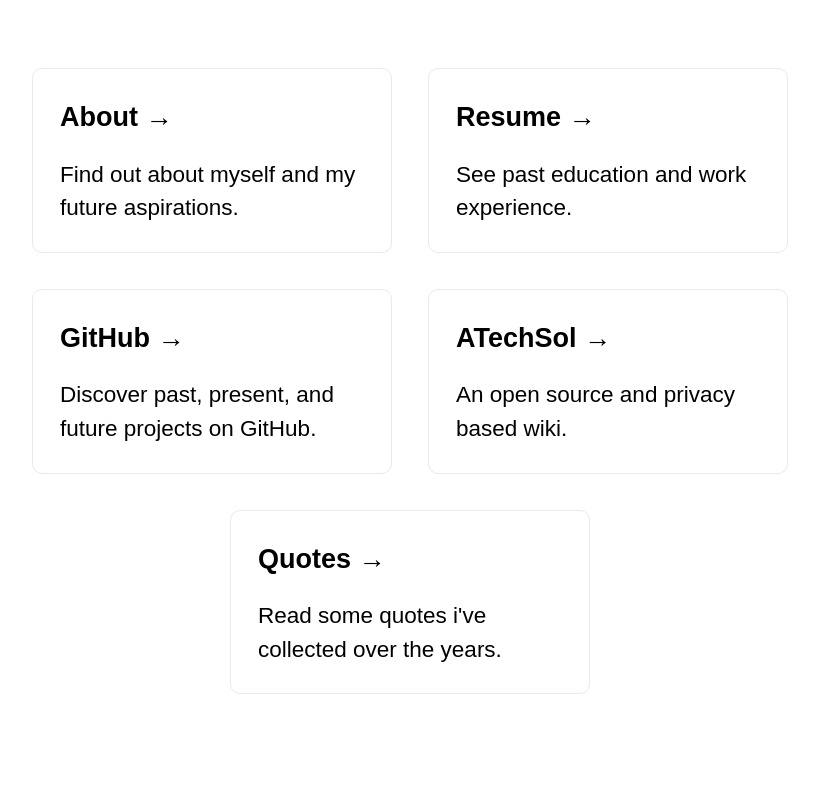
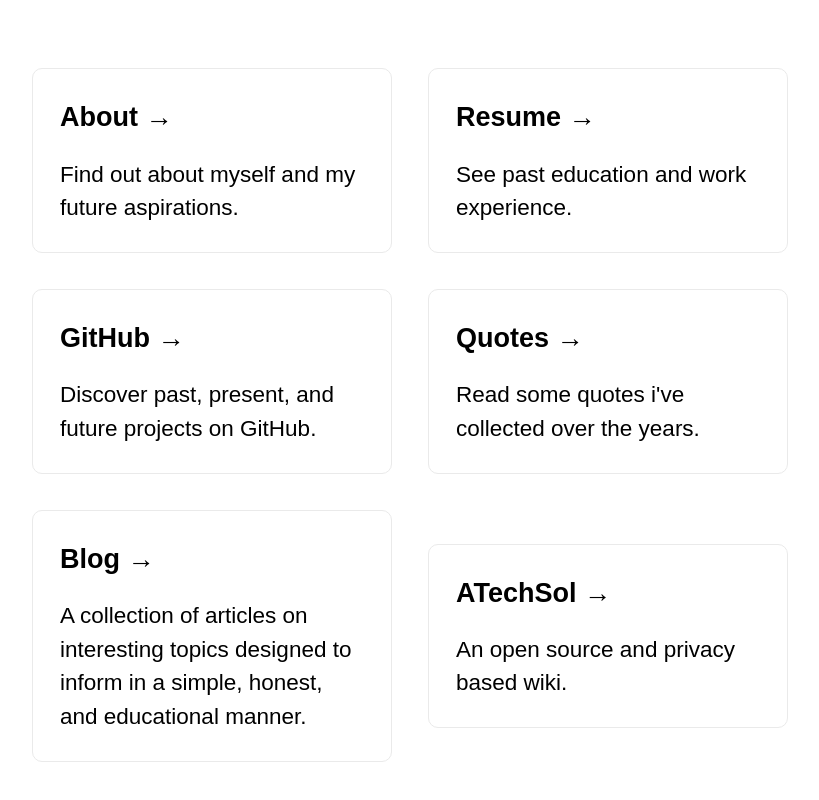
Before and after one commit to lreynolds188/Portfolio, a Next.js app: page / in a window 1280 px wide. Shown: the part 478-1278 px from the top of the page, without its empty margins (230-1049 px from the left). Built offline with nearby package versions, Linux system fonts and the light colour scheme.

Commit message:
Update index.js

```diff
--- a/pages/index.js
+++ b/pages/index.js
@@ -42,15 +42,21 @@
             <p>Discover past, present, and future projects on GitHub.</p>
           </a>
 
+          <a href="/quotes" className={styles.card}>
+            <h3>Quotes &rarr;</h3>
+            <p>Read some quotes i've collected over the years.</p>
+          </a>
+
+          <a href="https://blog.thereynolds.com.au" className={styles.card}>
+            <h3>Blog &rarr;</h3>
+            <p>A collection of articles on interesting topics designed to inform in a simple, honest, and educational manner.</p>
+          </a>
+
           <a href="https://atechsol.thereynolds.com.au" className={styles.card}>
             <h3>ATechSol &rarr;</h3>
             <p>An open source and privacy based wiki.</p>
           </a>
 
-          <a href="/quotes" className={styles.card}>
-            <h3>Quotes &rarr;</h3>
-            <p>Read some quotes i've collected over the years.</p>
-          </a>
         </div>
       </main>
     </div>
```
